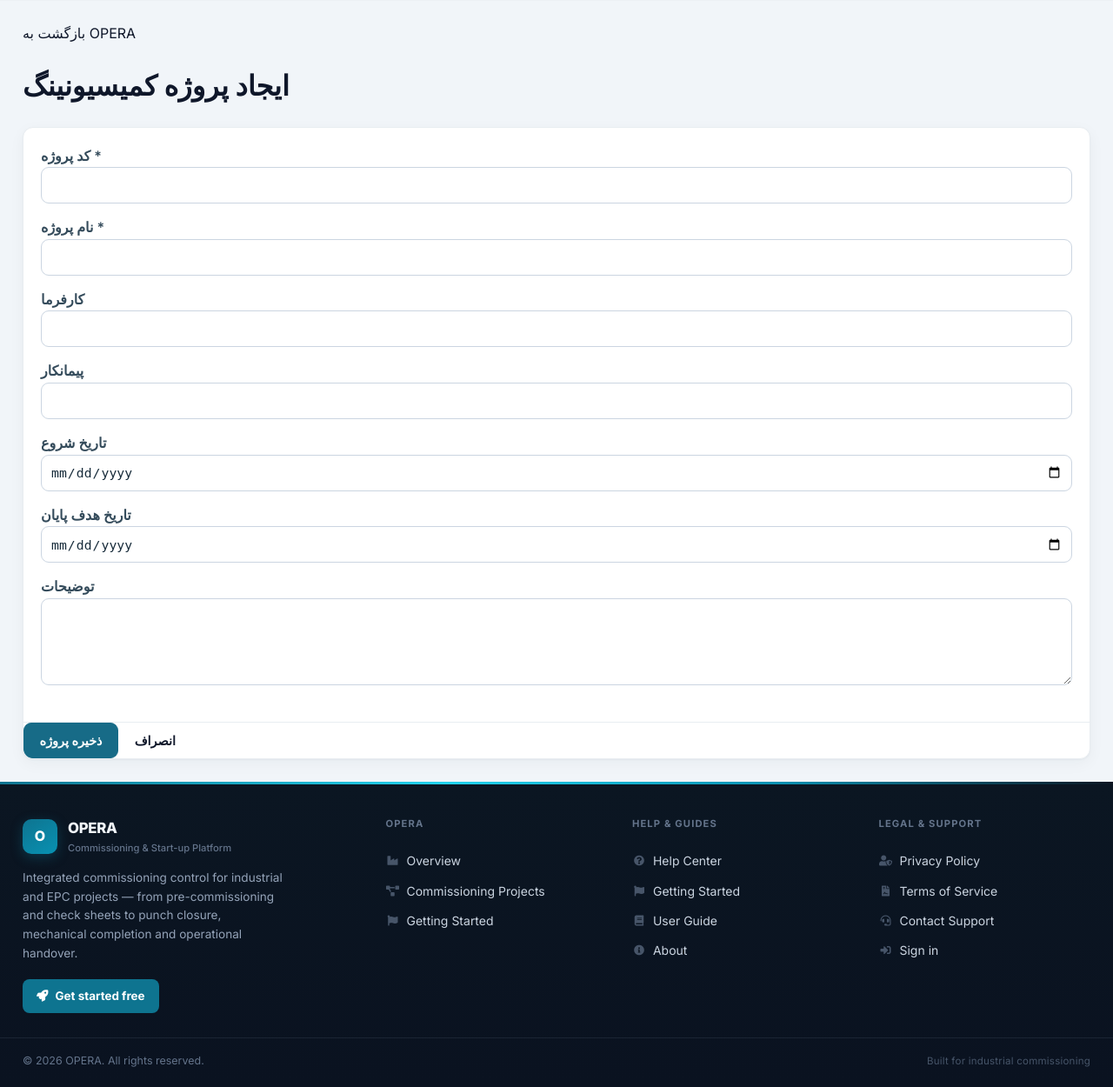
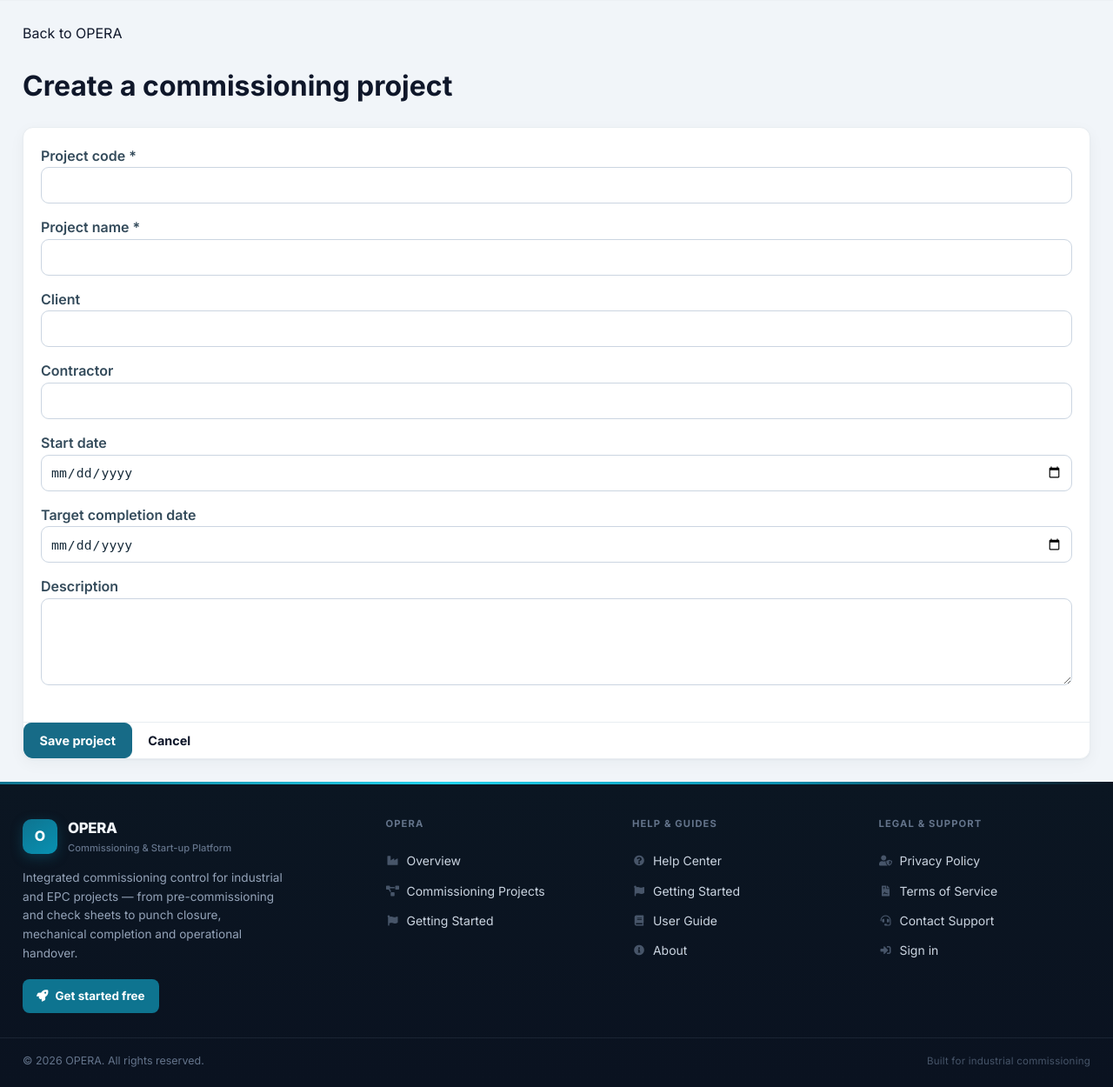
Before and after one commit to Tahmoures54/opera, a Python web app: template templates/commissioning/project_form.html in a window 1280 px wide. Shown: the part 64-1314 px from the top of the page at 87% size. Run offline with Jinja, Linux system fonts and the light colour scheme; the template is opened without the code that fills it, so the values that code supplies are empty; some libraries are stand-ins or nearby versions.

Commit message:
Localize OPERA commissioning interface in English

```diff
--- a/templates/commissioning/project_form.html
+++ b/templates/commissioning/project_form.html
@@ -1,11 +1,11 @@
 {% extends 'base.html' %}
-{% block title %} | OPERA - ایجاد پروژه{% endblock %}
+{% block title %} | OPERA - Create project{% endblock %}
 {% block content %}
-<div class="container py-4" dir="rtl"><div class="mb-4"><a href="{{ url_for('commissioning.dashboard') }}">بازگشت به OPERA</a><h1 class="h3 mt-2">{{ "ویرایش پروژه کمیسیونینگ" if project else "ایجاد پروژه کمیسیونینگ" }}</h1></div>
+<div class="container py-4"><div class="mb-4"><a href="{{ url_for('commissioning.dashboard') }}">Back to OPERA</a><h1 class="h3 mt-2">{{ "Edit commissioning project" if project else "Create a commissioning project" }}</h1></div>
 <form method="post" class="card"><div class="card-body"><input type="hidden" name="csrf_token" value="{{ csrf_token() }}"><div class="row g-3">
-<div class="col-md-4"><label class="form-label">کد پروژه *</label><input class="form-control" name="project_code" maxlength="50" required value="{{ project.project_code if project else '' }}" {{ 'readonly' if project else '' }}></div>
-<div class="col-md-8"><label class="form-label">نام پروژه *</label><input class="form-control" name="name" maxlength="200" required value="{{ project.name if project else '' }}"></div>
-<div class="col-md-6"><label class="form-label">کارفرما</label><input class="form-control" name="client" value="{{ project.client if project else '' }}"></div><div class="col-md-6"><label class="form-label">پیمانکار</label><input class="form-control" name="contractor" value="{{ project.contractor if project else '' }}"></div>
-<div class="col-md-6"><label class="form-label">تاریخ شروع</label><input class="form-control" type="date" name="start_date" value="{{ project.start_date.isoformat() if project and project.start_date else '' }}"></div><div class="col-md-6"><label class="form-label">تاریخ هدف پایان</label><input class="form-control" type="date" name="target_end_date" value="{{ project.target_end_date.isoformat() if project and project.target_end_date else '' }}"></div>
-<div class="col-12"><label class="form-label">توضیحات</label><textarea class="form-control" name="description" rows="3">{{ project.description if project else '' }}</textarea></div></div></div><div class="card-footer bg-white d-flex gap-2"><button class="btn btn-primary" type="submit">{{ "ذخیره تغییرات" if project else "ذخیره پروژه" }}</button><a class="btn btn-light" href="{{ url_for('commissioning.dashboard') }}">انصراف</a></div></form></div>
+<div class="col-md-4"><label class="form-label">Project code *</label><input class="form-control" name="project_code" maxlength="50" required value="{{ project.project_code if project else '' }}" {{ 'readonly' if project else '' }}></div>
+<div class="col-md-8"><label class="form-label">Project name *</label><input class="form-control" name="name" maxlength="200" required value="{{ project.name if project else '' }}"></div>
+<div class="col-md-6"><label class="form-label">Client</label><input class="form-control" name="client" value="{{ project.client if project else '' }}"></div><div class="col-md-6"><label class="form-label">Contractor</label><input class="form-control" name="contractor" value="{{ project.contractor if project else '' }}"></div>
+<div class="col-md-6"><label class="form-label">Start date</label><input class="form-control" type="date" name="start_date" value="{{ project.start_date.isoformat() if project and project.start_date else '' }}"></div><div class="col-md-6"><label class="form-label">Target completion date</label><input class="form-control" type="date" name="target_end_date" value="{{ project.target_end_date.isoformat() if project and project.target_end_date else '' }}"></div>
+<div class="col-12"><label class="form-label">Description</label><textarea class="form-control" name="description" rows="3">{{ project.description if project else '' }}</textarea></div></div></div><div class="card-footer bg-white d-flex gap-2"><button class="btn btn-primary" type="submit">{{ "Save changes" if project else "Save project" }}</button><a class="btn btn-light" href="{{ url_for('commissioning.dashboard') }}">Cancel</a></div></form></div>
 {% endblock %}
```
